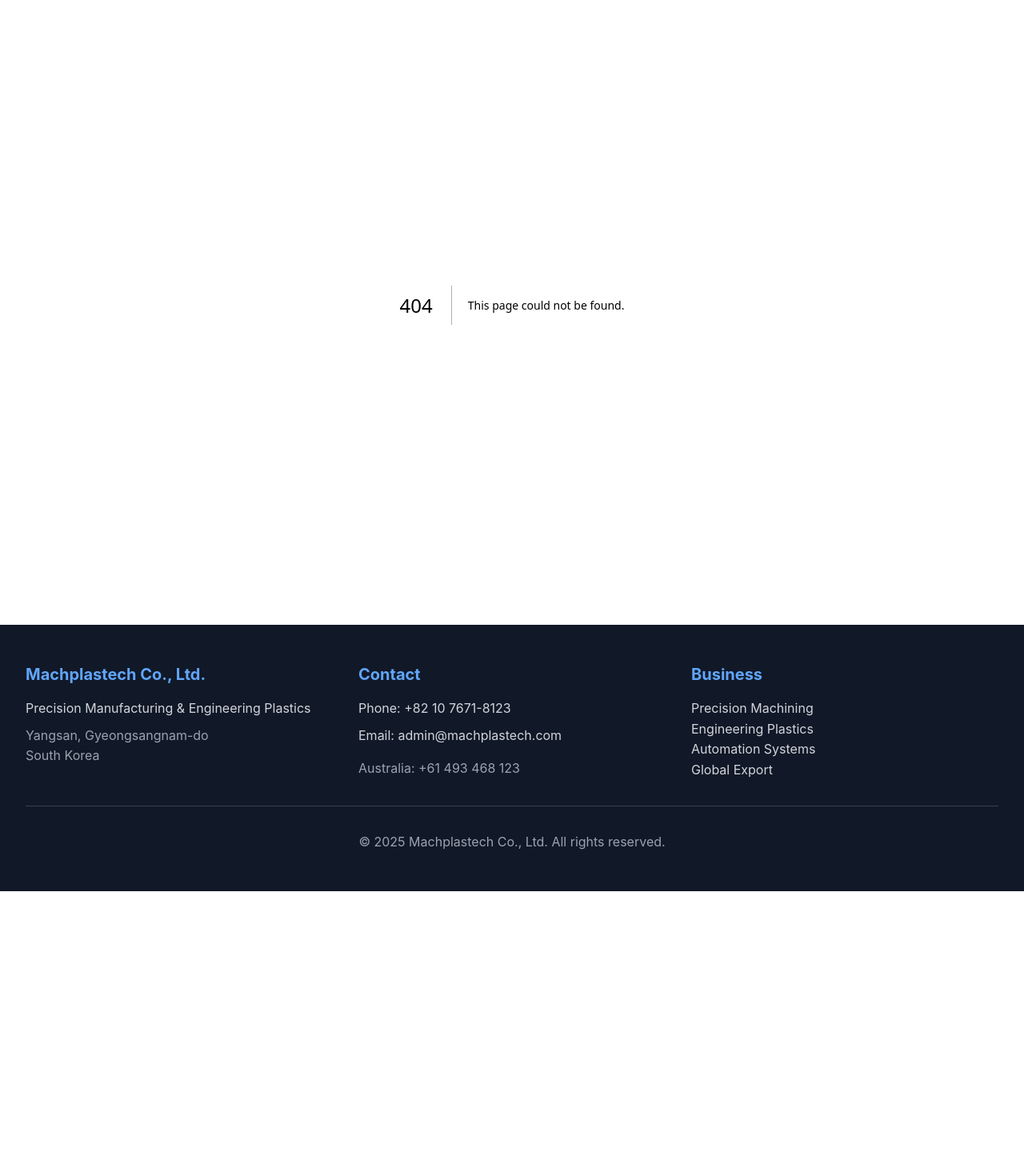
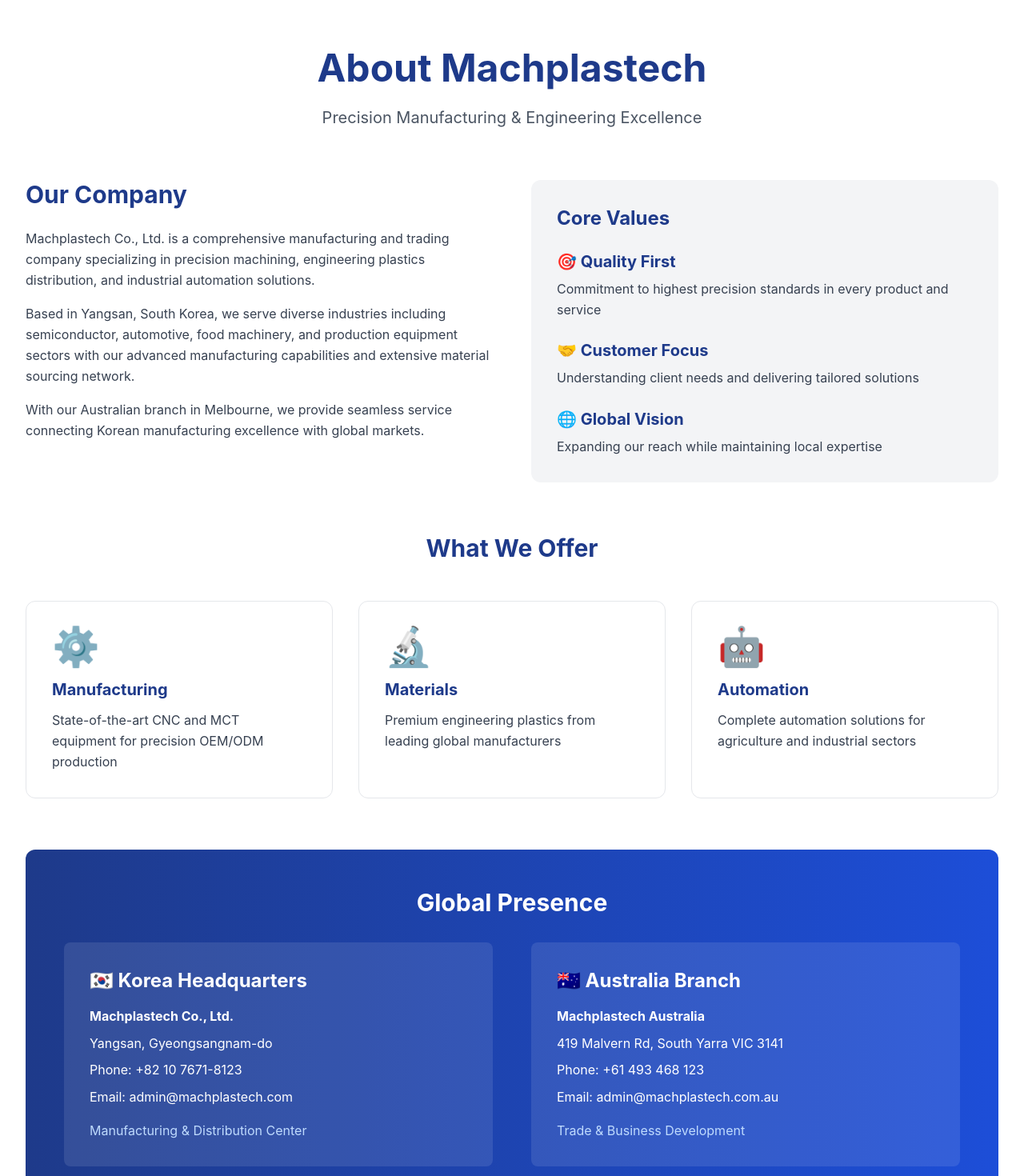
Before and after one commit to datrademel-ai/machplastech-korea, a Next.js app: page /about in a window 1280 px wide. Before the commit this address had no page. Shown: the part 100-1570 px from the top of the page at 80% size. Before the commit the page ends 1214 px from the top, so only its background shows below. Built offline with nearby package versions, Linux system fonts and the light colour scheme.

Commit message:
Create page.jsx

```diff
--- /dev/null
+++ b/src/app/about/page.jsx
@@ -0,0 +1,92 @@
+export const metadata = {
+  title: 'About Us - Machplastech',
+  description: 'Learn about Machplastech, a leading precision manufacturing and engineering plastics company in Korea',
+}
+
+export default function About() {
+  return (
+    <div className="max-w-7xl mx-auto py-20 px-8">
+      <h1 className="text-5xl font-bold text-center mb-6 text-blue-900">About Machplastech</h1>
+      <p className="text-xl text-center text-gray-600 mb-16">Precision Manufacturing & Engineering Excellence</p>
+
+      <div className="grid md:grid-cols-2 gap-12 mb-16">
+        <div>
+          <h2 className="text-3xl font-bold mb-6 text-blue-900">Our Company</h2>
+          <p className="text-gray-700 mb-4 leading-relaxed">
+            Machplastech Co., Ltd. is a comprehensive manufacturing and trading company specializing in precision machining, engineering plastics distribution, and industrial automation solutions.
+          </p>
+          <p className="text-gray-700 mb-4 leading-relaxed">
+            Based in Yangsan, South Korea, we serve diverse industries including semiconductor, automotive, food machinery, and production equipment sectors with our advanced manufacturing capabilities and extensive material sourcing network.
+          </p>
+          <p className="text-gray-700 leading-relaxed">
+            With our Australian branch in Melbourne, we provide seamless service connecting Korean manufacturing excellence with global markets.
+          </p>
+        </div>
+
+        <div className="bg-gray-100 rounded-xl p-8">
+          <h2 className="text-2xl font-bold mb-6 text-blue-900">Core Values</h2>
+          <div className="space-y-6">
+            <div>
+              <h3 className="text-xl font-bold mb-2 text-blue-900">🎯 Quality First</h3>
+              <p className="text-gray-700">Commitment to highest precision standards in every product and service</p>
+            </div>
+            <div>
+              <h3 className="text-xl font-bold mb-2 text-blue-900">🤝 Customer Focus</h3>
+              <p className="text-gray-700">Understanding client needs and delivering tailored solutions</p>
+            </div>
+            <div>
+              <h3 className="text-xl font-bold mb-2 text-blue-900">🌐 Global Vision</h3>
+              <p className="text-gray-700">Expanding our reach while maintaining local expertise</p>
+            </div>
+          </div>
+        </div>
+      </div>
+
+      <div className="mb-16">
+        <h2 className="text-3xl font-bold text-center mb-12 text-blue-900">What We Offer</h2>
+        <div className="grid md:grid-cols-3 gap-8">
+          <div className="bg-white border border-gray-200 rounded-xl p-8">
+            <div className="text-5xl mb-4">⚙️</div>
+            <h3 className="text-xl font-bold mb-3 text-blue-900">Manufacturing</h3>
+            <p className="text-gray-700">State-of-the-art CNC and MCT equipment for precision OEM/ODM production</p>
+          </div>
+
+          <div className="bg-white border border-gray-200 rounded-xl p-8">
+            <div className="text-5xl mb-4">🔬</div>
+            <h3 className="text-xl font-bold mb-3 text-blue-900">Materials</h3>
+            <p className="text-gray-700">Premium engineering plastics from leading global manufacturers</p>
+          </div>
+
+          <div className="bg-white border border-gray-200 rounded-xl p-8">
+            <div className="text-5xl mb-4">🤖</div>
+            <h3 className="text-xl font-bold mb-3 text-blue-900">Automation</h3>
+            <p className="text-gray-700">Complete automation solutions for agriculture and industrial sectors</p>
+          </div>
+        </div>
+      </div>
+
+      <div className="bg-gradient-to-r from-blue-900 to-blue-700 rounded-xl p-12 text-white">
+        <h2 className="text-3xl font-bold text-center mb-8">Global Presence</h2>
+        <div className="grid md:grid-cols-2 gap-12">
+          <div className="bg-white/10 rounded-lg p-8">
+            <h3 className="text-2xl font-bold mb-4">🇰🇷 Korea Headquarters</h3>
+            <p className="mb-2"><strong>Machplastech Co., Ltd.</strong></p>
+            <p className="mb-2">Yangsan, Gyeongsangnam-do</p>
+            <p className="mb-2">Phone: +82 10 7671-8123</p>
+            <p className="mb-2">Email: admin@machplastech.com</p>
+            <p className="mt-4 text-blue-200">Manufacturing & Distribution Center</p>
+          </div>
+
+          <div className="bg-white/10 rounded-lg p-8">
+            <h3 className="text-2xl font-bold mb-4">🇦🇺 Australia Branch</h3>
+            <p className="mb-2"><strong>Machplastech Australia</strong></p>
+            <p className="mb-2">419 Malvern Rd, South Yarra VIC 3141</p>
+            <p className="mb-2">Phone: +61 493 468 123</p>
+            <p className="mb-2">Email: admin@machplastech.com.au</p>
+            <p className="mt-4 text-blue-200">Trade & Business Development</p>
+          </div>
+        </div>
+      </div>
+    </div>
+  )
+}
```
